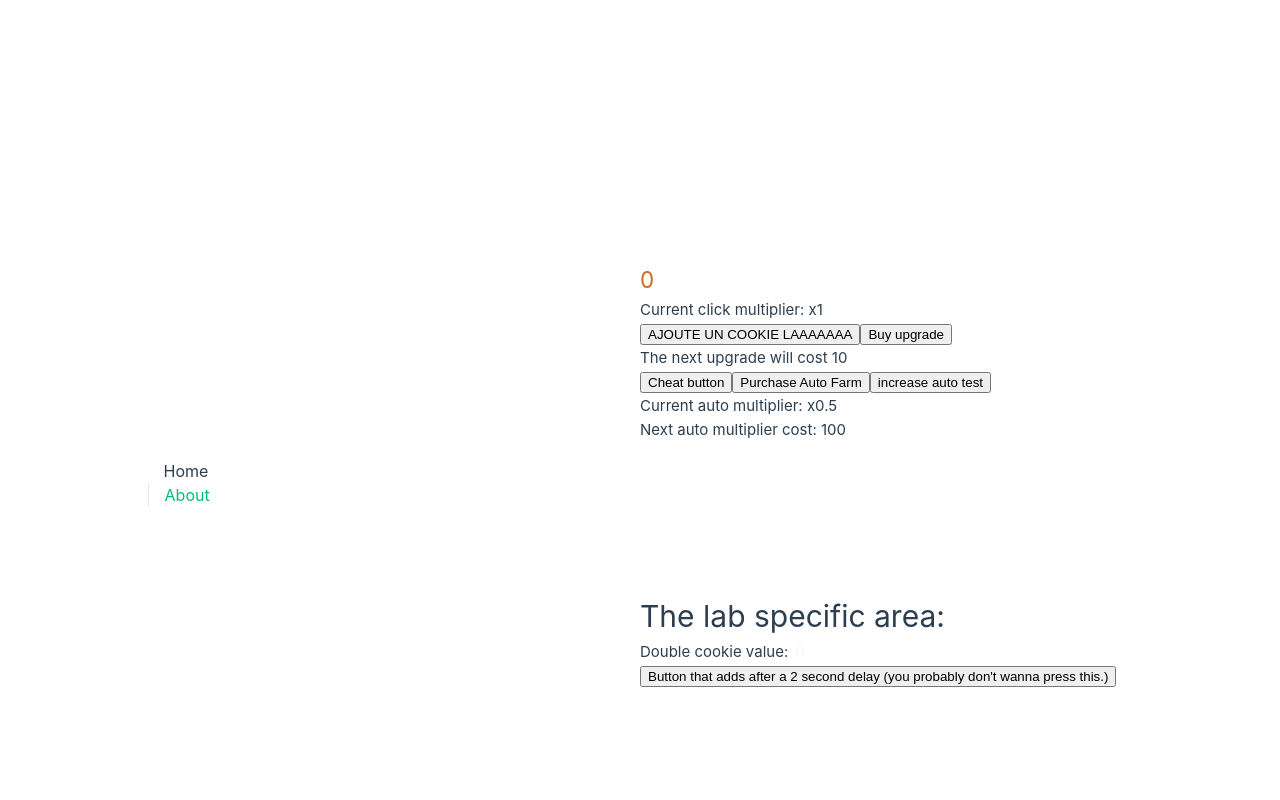
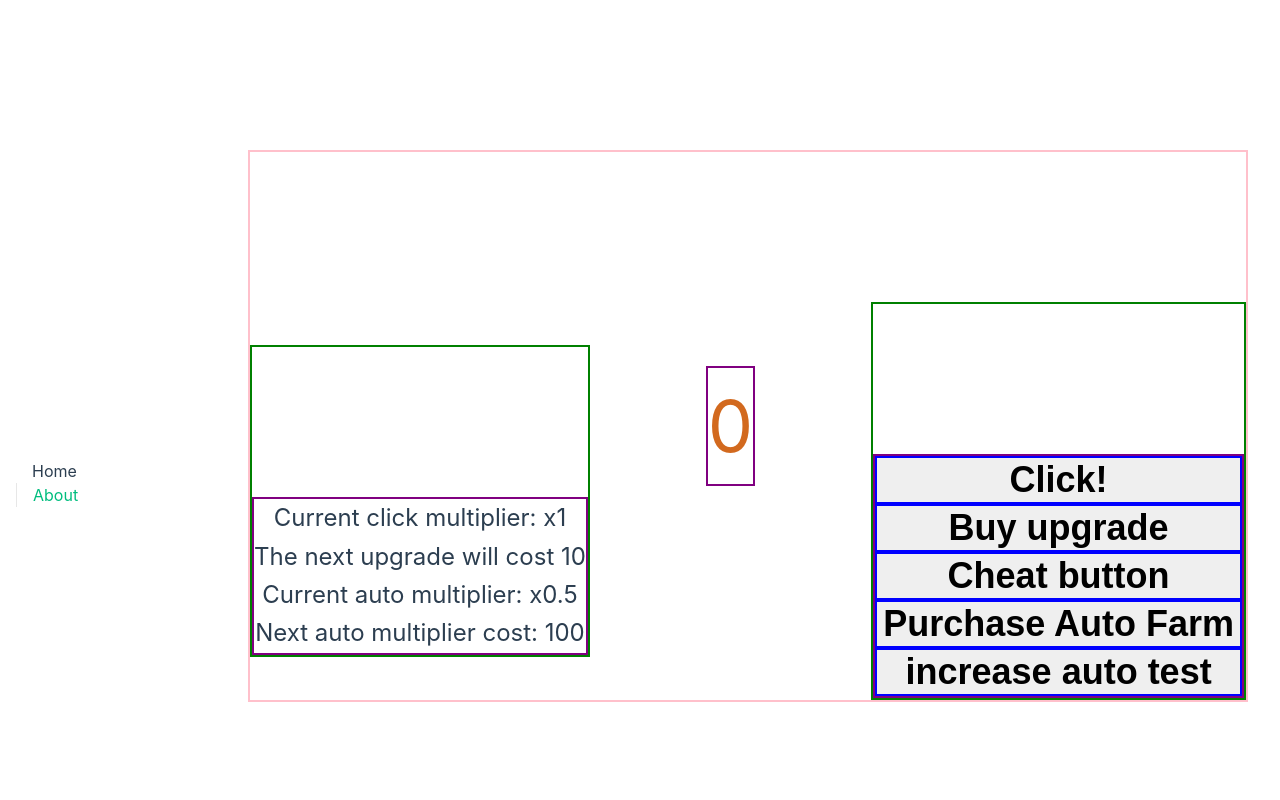
Before and after one commit to NightfuryTheIV/cookie-clicker, a Vue app: page / in a window 1280 px wide. Shown: the top 800 px of the page. Built offline with nearby package versions, Linux system fonts and the light colour scheme.

Commit message:
temp commit

```diff
--- a/src/components/Cookiedisplayer.vue
+++ b/src/components/Cookiedisplayer.vue
@@ -1,22 +1,29 @@
 <template>
-    <div>
+    <div id="pagediv">
+        <div class="containers">
+            <div id="stats">
+                <p>Current click multiplier: x{{ $store.getters['upgrades/currentUpgrade'] }}</p>
+                <p>The next upgrade will cost {{ $store.getters['upgrades/nextUpgradeCost'] }}</p>
+                <p>Current auto multiplier: x{{ $store.getters['upgrades/currentAutoUpgrade'] }}</p>
+                <p>Next auto multiplier cost: {{ $store.getters['upgrades/nextAutoUpgradeCost'] }}</p>
+            </div>
+        </div>
+
         <h2>{{ $store.state.cooki.cookies }}</h2>
-        <p>Current click multiplier: x{{ $store.getters['upgrades/currentUpgrade'] }}</p>
 
-        <button @click="$store.commit('cooki/ajouterCookie', $store.getters['upgrades/currentUpgrade'])">AJOUTE UN COOKIE LAAAAAAA</button>
+        <div class="containers">
+            <div id="buttons">
+                <button class="btn" @click="$store.commit('cooki/ajouterCookie', $store.getters['upgrades/currentUpgrade'])">Click!</button>
 
-        <button @click="$store.dispatch('upgrades/increaseClick')">Buy upgrade</button>
+                <button class="btn" @click="$store.dispatch('upgrades/increaseClick')">Buy upgrade</button>
 
-        <p>The next upgrade will cost {{ $store.getters['upgrades/nextUpgradeCost'] }}</p>
+                <button class="btn" @click="$store.commit('upgrades/secretBypassCostButton')">Cheat button</button>
 
-        <button @click="$store.commit('upgrades/secretBypassCostButton')">Cheat button</button>
+                <button class="btn" @click="$store.dispatch('upgrades/autoFarm')">Purchase Auto Farm</button>
 
-        <button @click="$store.dispatch('upgrades/autoFarm')">Purchase Auto Farm</button>
-
-        <button @click="$store.dispatch('upgrades/increaseAutoCursor')">increase auto test</button>
-
-        <p>Current auto multiplier: x{{ $store.getters['upgrades/currentAutoUpgrade'] }}</p>
-        <p>Next auto multiplier cost: {{ $store.getters['upgrades/nextAutoUpgradeCost'] }}</p>
+                <button class="btn" @click="$store.dispatch('upgrades/increaseAutoCursor')">increase auto test</button>
+            </div>
+        </div>
     </div>
 
     <div>
@@ -31,6 +38,11 @@
 <style>
     h2 {
         color: chocolate;
+        font-size: 72px;
+    }
+
+    p {
+        font-size: 24px;
     }
 
     #style {
@@ -40,4 +52,48 @@
     div {
         margin: 10em 0 0 0;
     }
+
+    #buttons {
+        display: flex;
+        flex-direction: column;
+        flex-wrap: wrap;
+        height: auto;
+        justify-content: space-between;
+    }
+
+    .btn {
+        font-weight: bolder;
+        font-size: 36px;
+        border-color: blue;
+        border-width: 2px;
+        border-style: solid;
+    }
+
+    #stats {
+        min-width: auto;
+        text-align: center;
+    }
+
+    #pagediv {
+        display: flex;
+        flex-direction: row;
+        justify-content: space-between;
+        align-items: center;
+        width: 1000px;
+        border: pink 2px solid;
+    }
+
+    .containers {
+        height: 100%;
+        display: block;
+        border: green 2px solid;
+        text-align: center;
+        justify-content: space-between;
+        flex-direction: column;
+    }
+
+    h2, #stats, #buttons {
+        vertical-align: middle;
+        border: 2px purple solid;
+    }
 </style>
```
